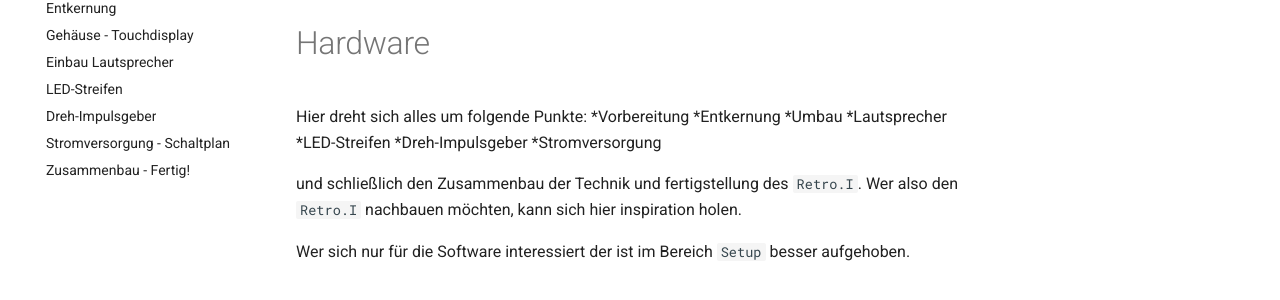
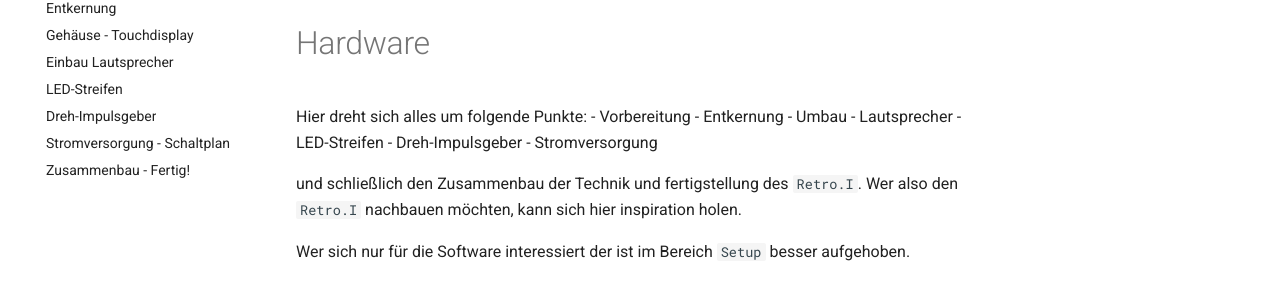
Before and after one commit to Retro-I/docs, an MkDocs documentation site: the page built from docs/projectdocumentation/index.md, in a window 1280 px wide. Shown: the part 205-505 px from the top of the page. Built offline with MkDocs 1.6.1 and Material for MkDocs 9.7.7, drawn with Linux system fonts in a browser that asks for light colours; comment, search, counter and statistics services are not loaded.

Commit message:
Aufzählungszeichen angepasst

```diff
--- a/docs/projectdocumentation/index.md
+++ b/docs/projectdocumentation/index.md
@@ -1,13 +1,13 @@
 # Projektdokumentation
 # Hardware
 Hier dreht sich alles um folgende Punkte:
-*Vorbereitung
-*Entkernung
-*Umbau
-*Lautsprecher
-*LED-Streifen
-*Dreh-Impulsgeber
-*Stromversorgung
+- Vorbereitung
+- Entkernung
+- Umbau
+- Lautsprecher
+- LED-Streifen
+- Dreh-Impulsgeber
+- Stromversorgung
 
 und schließlich den Zusammenbau der Technik und fertigstellung des `Retro.I`.
 Wer also den `Retro.I` nachbauen möchten, kann sich hier inspiration holen.
```
Also changed, not shown: docs/projectdocumentation/gehaeuse.md (+6 -8 lines).
